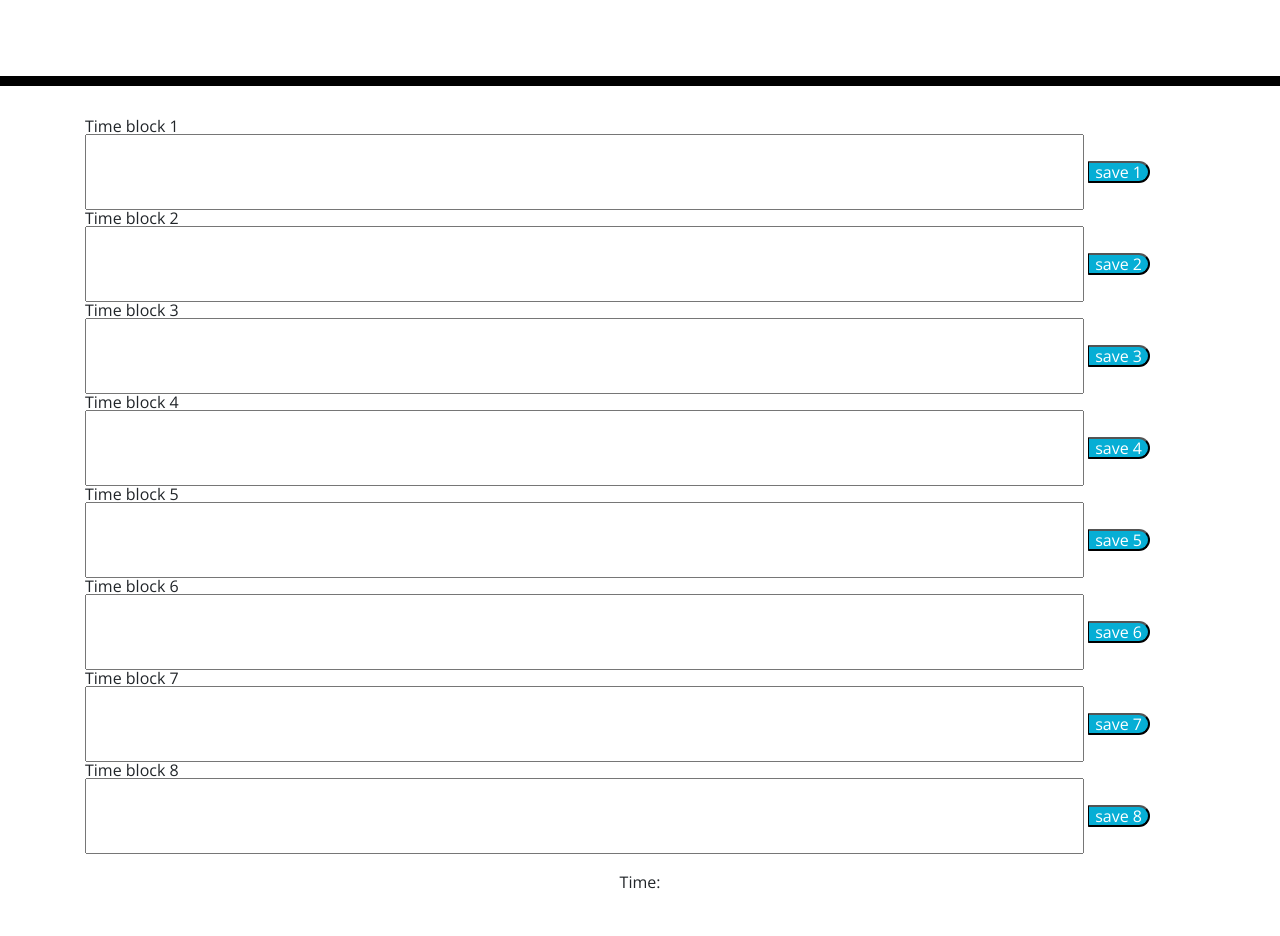
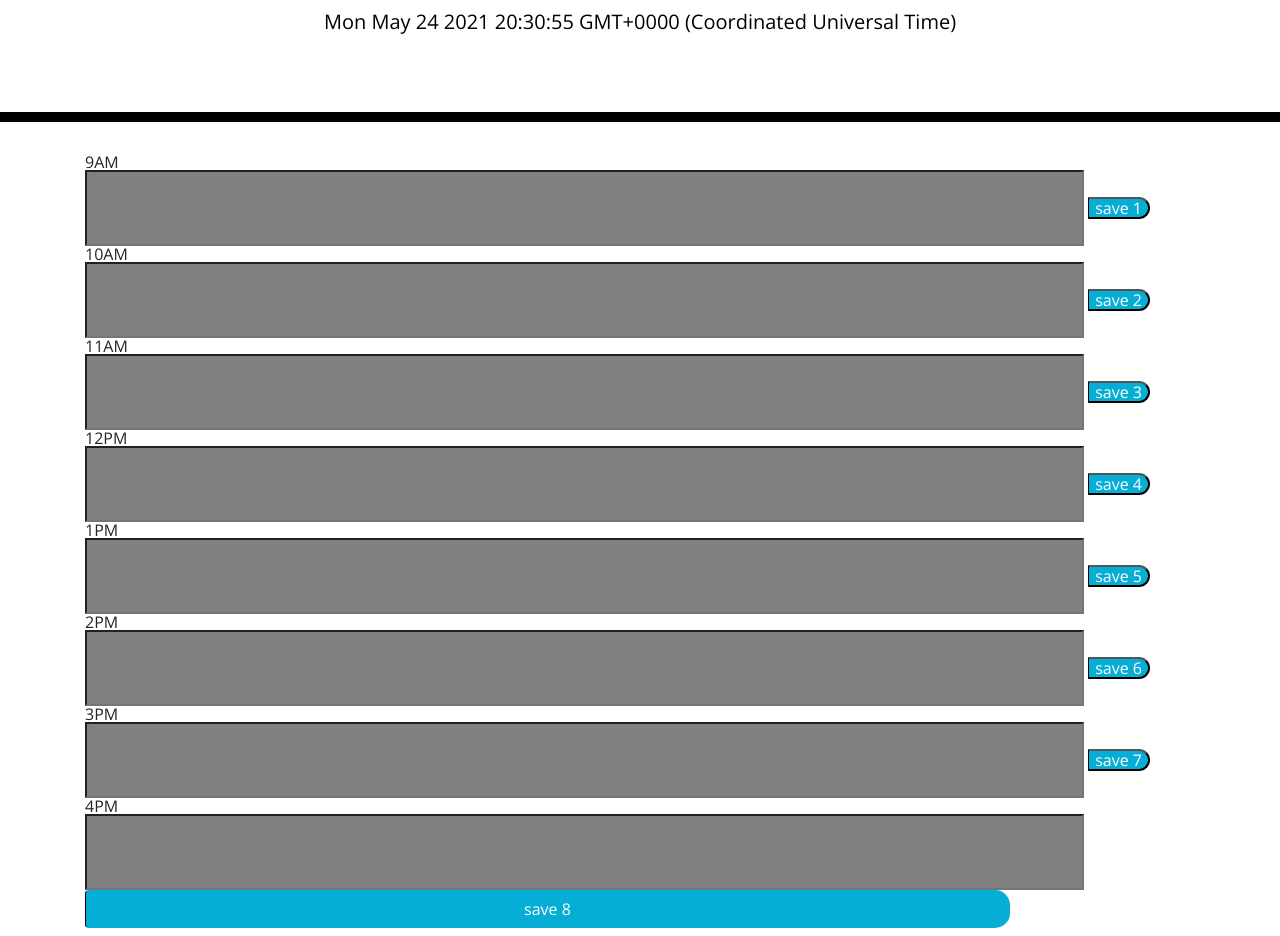
Before and after one commit to Jdogcrane/WeekdayScheduler, a plain HTML site: page index.html in a window 1280 px wide. Shown: the part 182-1118 px from the top of the page. Before the commit the page ends 1092 px from the top, so only its background shows below. Drawn offline with nearby package versions, Linux system fonts and the light colour scheme.

Commit message:
simplified if statements

```diff
--- a/index.html
+++ b/index.html
@@ -1,24 +1,15 @@
 <!DOCTYPE html>
 <html lang="en">
+
 <head>
   <meta charset="UTF-8" />
   <meta name="viewport" content="width=device-width, initial-scale=1.0" />
   <meta http-equiv="X-UA-Compatible" content="ie=edge" />
   <title>Weekday Scheduler</title>
-    <link
-      rel="stylesheet"
-      href="https://stackpath.bootstrapcdn.com/bootstrap/4.3.1/css/bootstrap.min.css"
-    />
-    <link
-      rel="stylesheet"
-      href="https://use.fontawesome.com/releases/v5.8.1/css/all.css"
-      integrity="sha384-50oBUHEmvpQ+1lW4y57PTFmhCaXp0ML5d60M1M7uH2+nqUivzIebhndOJK28anvf"
-      crossorigin="anonymous"
-    />
-    <link
-      href="https://fonts.googleapis.com/css?family=Open+Sans&display=swap"
-      rel="stylesheet"
-    />
+  <link rel="stylesheet" href="https://stackpath.bootstrapcdn.com/bootstrap/4.3.1/css/bootstrap.min.css" />
+  <link rel="stylesheet" href="https://use.fontawesome.com/releases/v5.8.1/css/all.css"
+    integrity="sha384-50oBUHEmvpQ+1lW4y57PTFmhCaXp0ML5d60M1M7uH2+nqUivzIebhndOJK28anvf" crossorigin="anonymous" />
+  <link href="https://fonts.googleapis.com/css?family=Open+Sans&display=swap" rel="stylesheet" />
   <link rel="stylesheet" href="style.css" />
   <title>Work Day Scheduler</title>
 </head>
@@ -31,33 +22,43 @@
   </header>
   <div class="container">
     <!-- Timeblocks go here -->
-    <section class="block1">Time block 1</section>
-    <input class="description">
+    <!-- 9am -->
+    <section>9AM</section>
+    <input class="block1">
     <button class="saveBtn">save 1</button>
-    <section>Time block 2</section>
-    <input>
+  <!-- 10am -->
+    <section>10AM</section>
+    <input class="block2">
     <button class="saveBtn">save 2</button>
-    <section>Time block 3</section>
-    <input>
+  <!-- 11am -->
+    <section>11AM</section>
+    <input class="block3">
     <button class="saveBtn">save 3</button>
-    <section>Time block 4</section>
-    <input>
+  <!-- 12pm -->
+    <section>12PM</section>
+    <input class="block4">
     <button class="saveBtn">save 4</button>
-    <section>Time block 5</section>
-    <input>
+  <!-- 1pm -->
+    <section>1PM</section>
+    <input class="block5">
     <button class="saveBtn">save 5</button>
-    <section>Time block 6</section>
-    <input>
+  <!-- 2pm -->
+    <section>2PM</section>
+    <input class="block6">
     <button class="saveBtn">save 6</button>
-    <section>Time block 7</section>
-    <input>
+  <!-- 3pm -->
+    <section>3PM</section>
+    <input class="block7">
     <button class="saveBtn">save 7</button>
-    <section>Time block 8</section>
-    <input>
-    <button class="saveBtn">save 8</button>
+  <!-- 4pm -->
+    <section>4PM</section>
+    <input class="block8">
+    <button class="btn saveBtn col-md-10">save 8</button>
   </div>
-<footer>Time:</footer>
+  <h3></h3>
   <script src="https://cdnjs.cloudflare.com/ajax/libs/jquery/3.2.1/jquery.min.js"></script>
   <script src="https://cdnjs.cloudflare.com/ajax/libs/moment.js/2.24.0/moment.min.js"></script>
+  <script src="./script.js"></script>
 </body>
+
 </html>
--- a/script.js
+++ b/script.js
@@ -1,3 +1,32 @@
-document.querySelector(".block1").click();
+// Gets day and hours of day
+var date = new Date();
+var hours = date.getHours();
+document.getElementById("currentDay").innerHTML = date;
 
-console.log(click)
+// Each day timeblock
+var blocks = [
+    block1 = document.querySelector(".block1"),
+    block2 = document.querySelector(".block2"),
+    block3 = document.querySelector(".block3"),
+    block4 = document.querySelector(".block4"),
+    block5 = document.querySelector(".block5"),
+    block6 = document.querySelector(".block6"),
+    block7 = document.querySelector(".block7"),
+    block8 = document.querySelector(".block8")
+]
+// sets styling depending on past, current or future.
+function whatTime(hour, block) {
+    if (hours === hour) {
+        block.style.backgroundColor = "green";
+    } else if (hours < hour) {
+        block.style.backgroundColor = "red";
+    } else if (hours > hour) {
+        block.style.backgroundColor = "grey";
+    }
+}
+//for loop for each block
+for (var i = 0; i < blocks.length; i++) {
+    var hourToCheck = i + 9
+    whatTime(hourToCheck, blocks[i])
+    console.log(blocks[i])
+}
```
Lines whose indentation alone changed are shown as unchanged.
